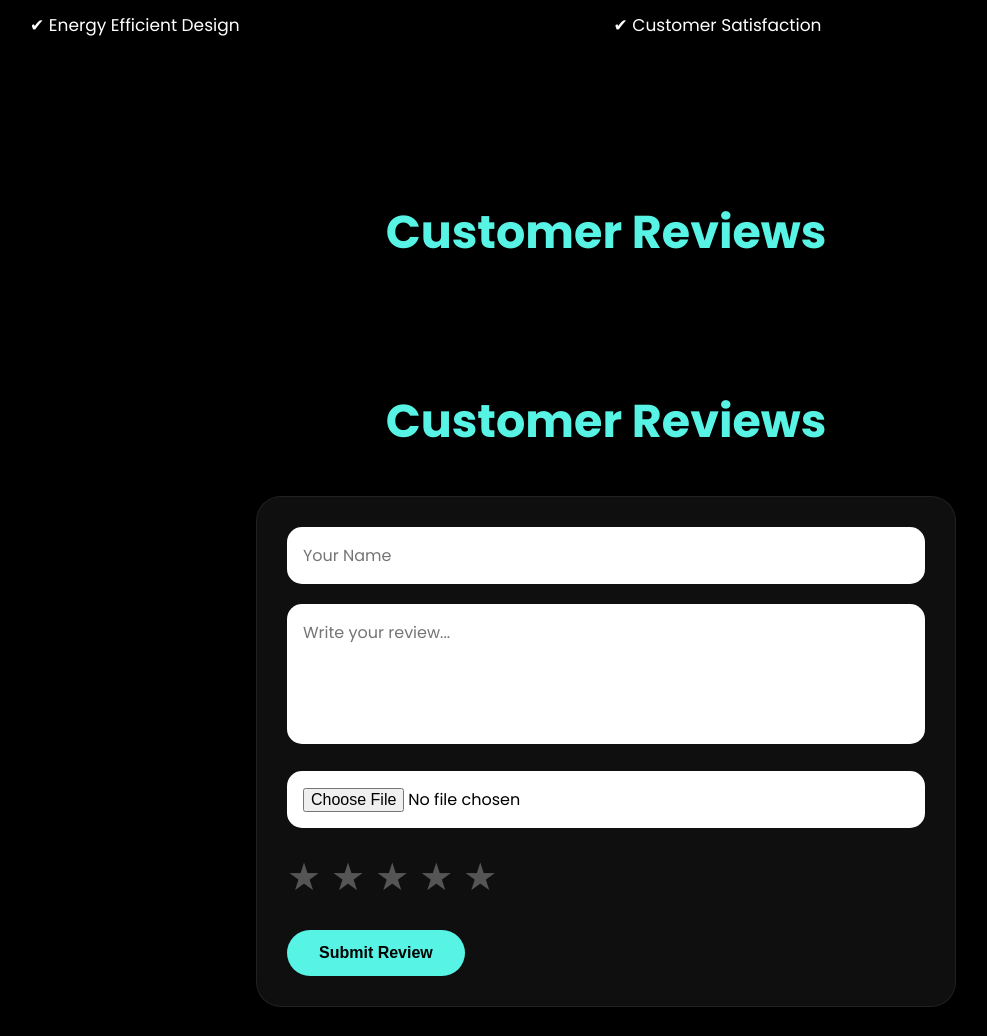
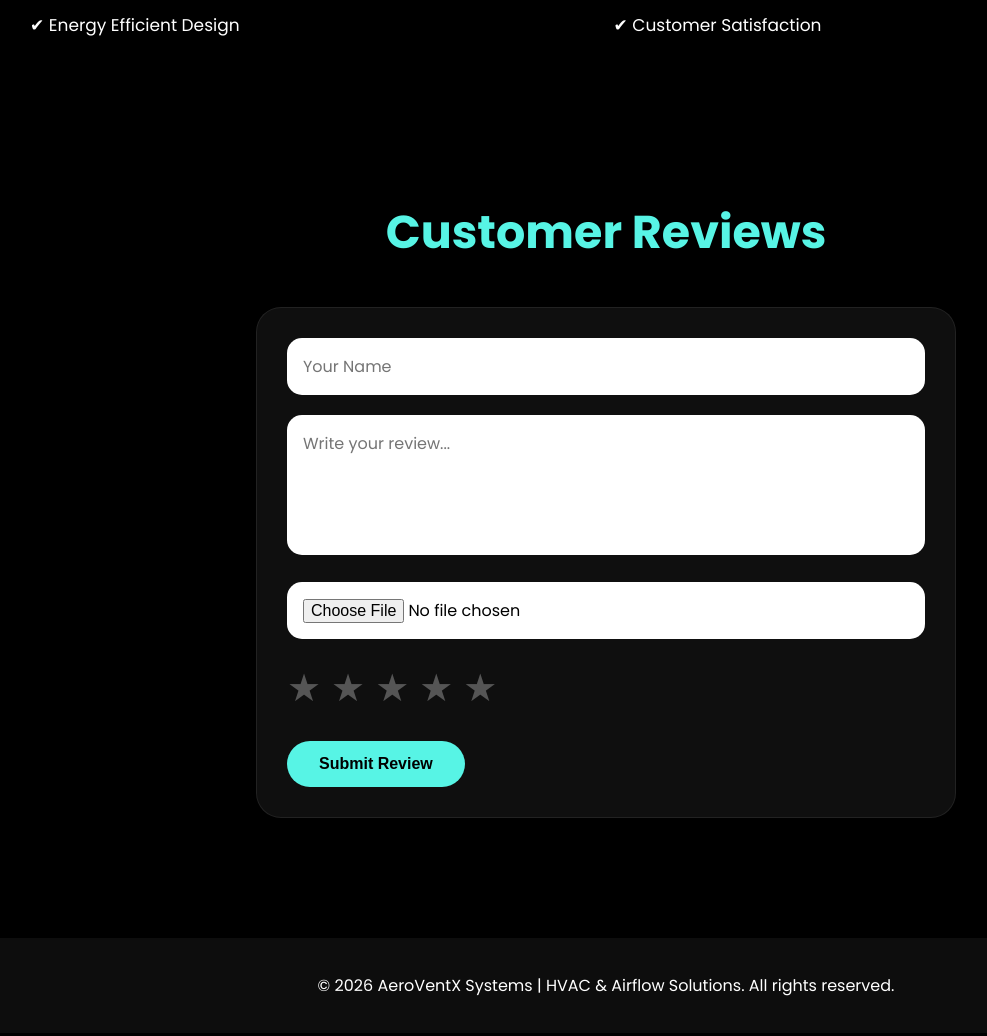
Before and after one commit to puttarevathi/aeroventx, a website: page index.html in a window 1280 px wide. Shown: the part 4728-5764 px from the top of the page, without its empty margins (34-1021 px from the left). Drawn offline with Linux system fonts and the light colour scheme; no server answers.

Commit message:
Update index.html

```diff
--- a/index.html
+++ b/index.html
@@ -1069,9 +1069,6 @@ We believe great ventilation is more than airflow — it’s about comfort, heal
 
 </section>
 
-<section id="reviews" class="section">
-
-<h2>Customer Reviews</h2>
 
 <!-- REVIEWS -->
 <section id="reviews" class="section">
```
